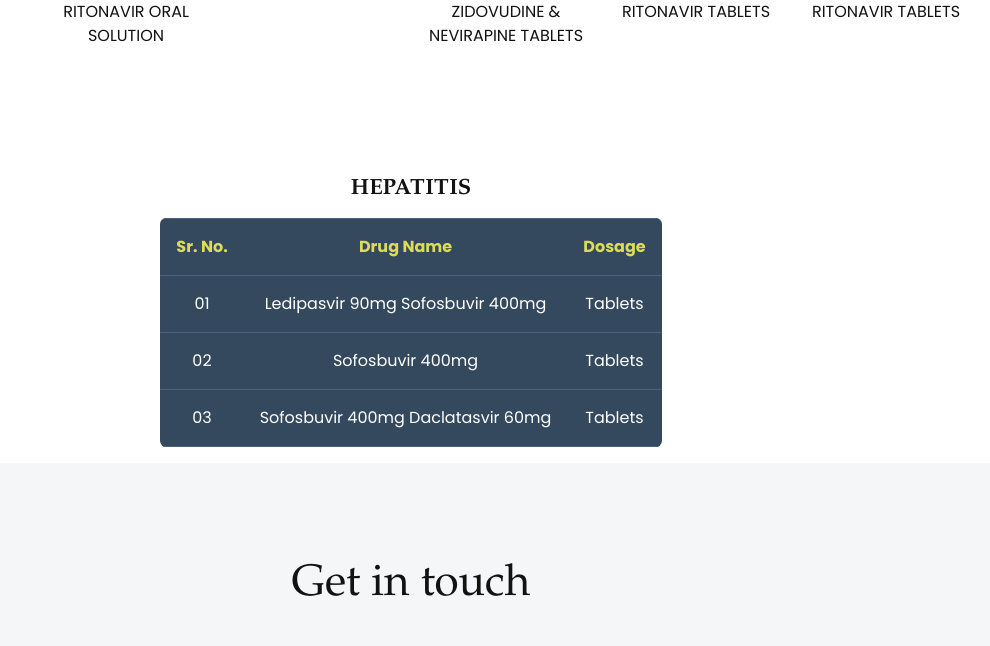
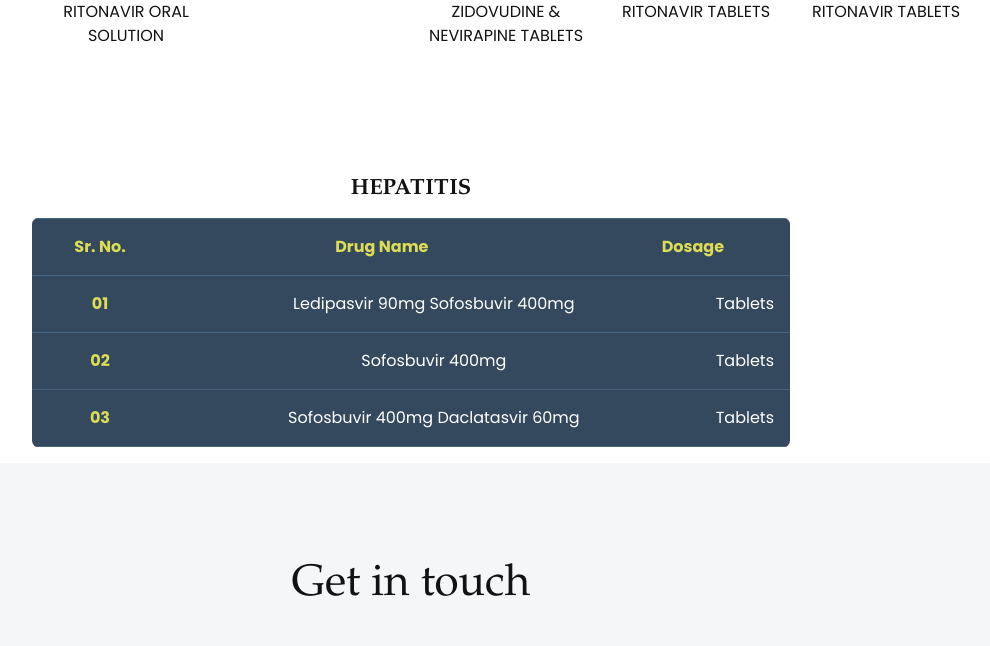
Before and after one commit to swapnil-shrishrimal/pharmasite, a Django app: page / in a window 1280 px wide. Shown: the part 2913-3559 px from the top of the page, without its empty margins (229-1219 px from the left). Run offline with Django 3.2, Linux system fonts and the light colour scheme; some libraries are stand-ins or nearby versions; some web fonts are replaced.

Commit message:
Change in Table format and CSS

```diff
--- a/pharmasite/templates/home.html
+++ b/pharmasite/templates/home.html
@@ -612,17 +612,17 @@
     <th>Dosage</th>
   </tr>
   <tr>
-    <td>01</td>
+    <td data-th="01"></td>
     <td>Ledipasvir 90mg Sofosbuvir 400mg</td>
     <td>Tablets</td>
   </tr>
   <tr>
-    <td>02</td>
+    <td data-th="02"></td>
     <td>Sofosbuvir 400mg</td>
     <td>Tablets</td>
   </tr>
   <tr>
-    <td>03</td>
+    <td data-th="03"></td>
     <td>Sofosbuvir 400mg Daclatasvir 60mg</td>
     <td>Tablets</td>
   </tr>
--- a/static/pharmasite/css/style_table.css
+++ b/static/pharmasite/css/style_table.css
@@ -19,12 +19,12 @@
 .rwd-table td:last-child {
   padding-bottom: .5em;
 }
-/*.rwd-table td:before {
-  content: attr(data-th) ;
+.rwd-table td:before {
+  content: attr(data-th) "";
   font-weight: bold;
   width: 6.5em;
   display: inline-block;
-}*/
+}
 /*@media (min-width: 480px) {
   .rwd-table td:before {
     display: none;
```
